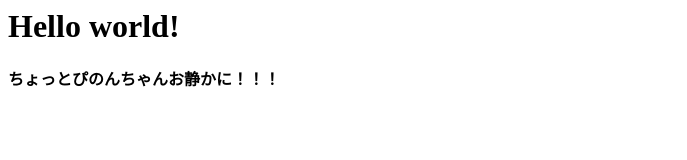
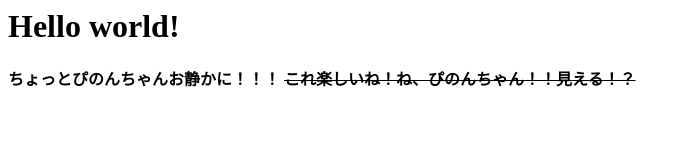
Before and after one commit to Bumpcco/test, a plain HTML site: page index.html in a window 1280 px wide. Shown: the whole page, without its empty margins (0-687 px from the left). Drawn offline with Linux system fonts and the light colour scheme.

Commit message:
更に追加

```diff
--- a/index.html
+++ b/index.html
@@ -6,4 +6,5 @@
 </head>
 <h1>Hello world!</h1>
 <b>ちょっとぴのんちゃんお静かに！！！<b>
+<s>これ楽しいね！ね、ぴのんちゃん！！見える！？</s>
 </html>
```
